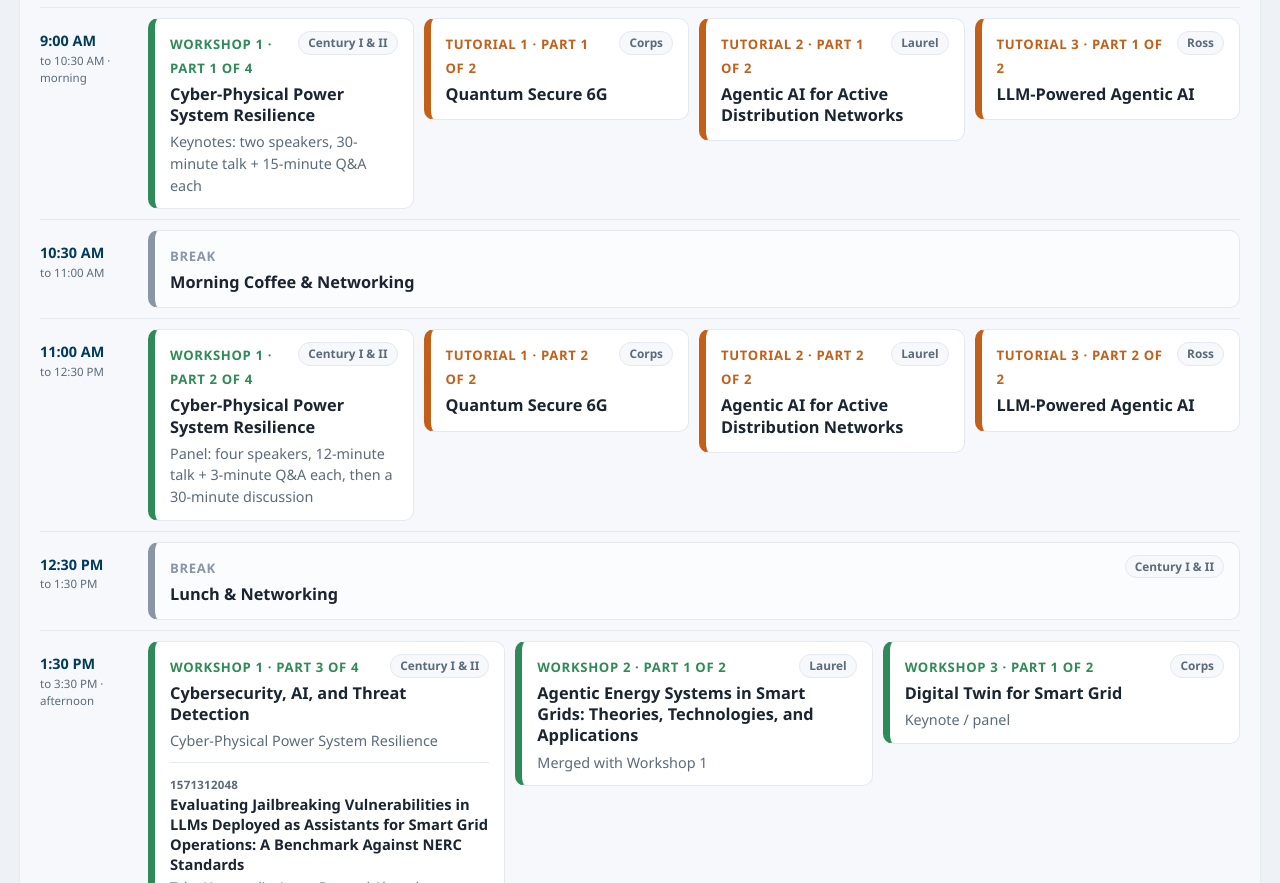
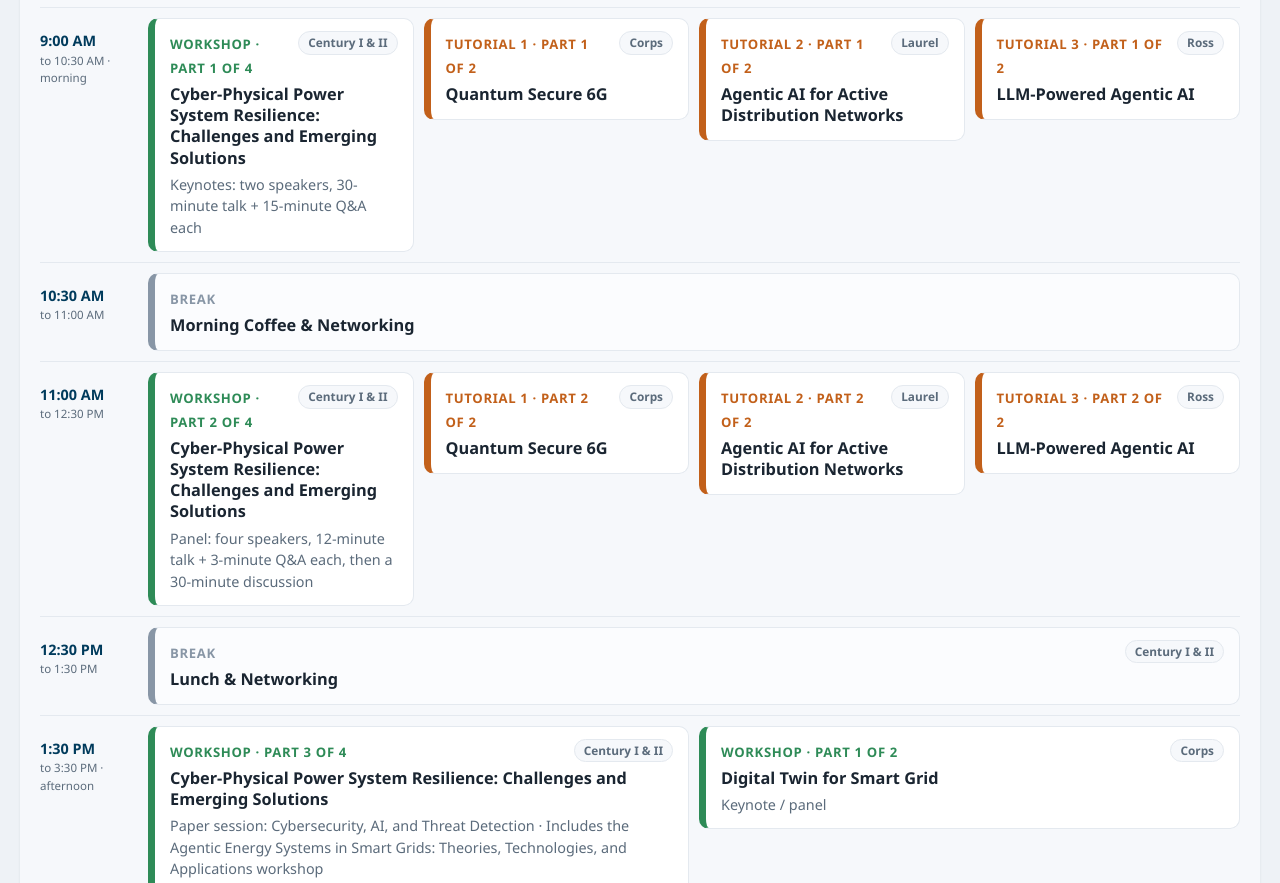
Before and after one commit to SmartGridComm2026/SmartGridComm-2026-Program, a plain HTML site: page index.html in a window 1280 px wide. Shown: the part 720-1603 px from the top of the page. Drawn offline with Linux system fonts and the light colour scheme.

Commit message:
fixed workshop 2

```diff
--- a/index.html
+++ b/index.html
@@ -160,11 +160,11 @@ const DAYS = [
 "items": [
 {
 "kind": "workshop",
-"label": "Workshop 1 · Part 1 of 4",
-"room": "Century I & II",
-"title": "Cyber-Physical Power System Resilience",
+"label": "Workshop · Part 1 of 4",
+"room": "Century I & II",
+"title": "Cyber-Physical Power System Resilience: Challenges and Emerging Solutions",
 "meta": "Keynotes: two speakers, 30-minute talk + 15-minute Q&A each",
-"glance": "Cyber-Physical Power System Resilience"
+"glance": "Cyber-Physical Power System Resilience: Challenges and Emerging Solutions"
 },
 {
 "kind": "tutorial",
@@ -204,9 +204,9 @@ const DAYS = [
 "items": [
 {
 "kind": "workshop",
-"label": "Workshop 1 · Part 2 of 4",
-"room": "Century I & II",
-"title": "Cyber-Physical Power System Resilience",
+"label": "Workshop · Part 2 of 4",
+"room": "Century I & II",
+"title": "Cyber-Physical Power System Resilience: Challenges and Emerging Solutions",
 "meta": "Panel: four speakers, 12-minute talk + 3-minute Q&A each, then a 30-minute discussion"
 },
 {
@@ -248,10 +248,10 @@ const DAYS = [
 "items": [
 {
 "kind": "workshop",
-"label": "Workshop 1 · Part 3 of 4",
-"room": "Century I & II",
-"title": "Cybersecurity, AI, and Threat Detection",
-"meta": "Cyber-Physical Power System Resilience",
+"label": "Workshop · Part 3 of 4",
+"room": "Century I & II",
+"title": "Cyber-Physical Power System Resilience: Challenges and Emerging Solutions",
+"meta": "Paper session: Cybersecurity, AI, and Threat Detection · Includes the Agentic Energy Systems in Smart Grids: Theories, Technologies, and Applications workshop",
 "groups": [
 {
 "title": "Cybersecurity, AI, and Threat Detection",
@@ -307,14 +307,7 @@ const DAYS = [
 },
 {
 "kind": "workshop",
-"label": "Workshop 2 · Part 1 of 2",
-"room": "Laurel",
-"title": "Agentic Energy Systems in Smart Grids: Theories, Technologies, and Applications",
-"meta": "Merged with Workshop 1"
-},
-{
-"kind": "workshop",
-"label": "Workshop 3 · Part 1 of 2",
+"label": "Workshop · Part 1 of 2",
 "room": "Corps",
 "title": "Digital Twin for Smart Grid",
 "meta": "Keynote / panel"
@@ -339,10 +332,10 @@ const DAYS = [
 "items": [
 {
 "kind": "workshop",
-"label": "Workshop 1 · Part 4 of 4",
-"room": "Century I & II",
-"title": "Power System Resilience and Recovery",
-"meta": "Cyber-Physical Power System Resilience",
+"label": "Workshop · Part 4 of 4",
+"room": "Century I & II",
+"title": "Cyber-Physical Power System Resilience: Challenges and Emerging Solutions",
+"meta": "Paper session: Power System Resilience and Recovery · Includes the Agentic Energy Systems in Smart Grids: Theories, Technologies, and Applications workshop",
 "groups": [
 {
 "title": "Power System Resilience and Recovery",
@@ -398,17 +391,10 @@ const DAYS = [
 },
 {
 "kind": "workshop",
-"label": "Workshop 2 · Part 2 of 2",
-"room": "Laurel",
-"title": "Agentic Energy Systems in Smart Grids: Theories, Technologies, and Applications",
-"meta": "Merged with Workshop 1"
-},
-{
-"kind": "workshop",
-"label": "Workshop 3 · Part 2 of 2",
+"label": "Workshop · Part 2 of 2",
 "room": "Corps",
-"title": "Digital Twins",
-"meta": "Digital Twin for Smart Grid",
+"title": "Digital Twin for Smart Grid",
+"meta": "Paper session: Digital Twins",
 "groups": [
 {
 "title": "Digital Twins",
```
Also changed, not shown: 1 other file.
